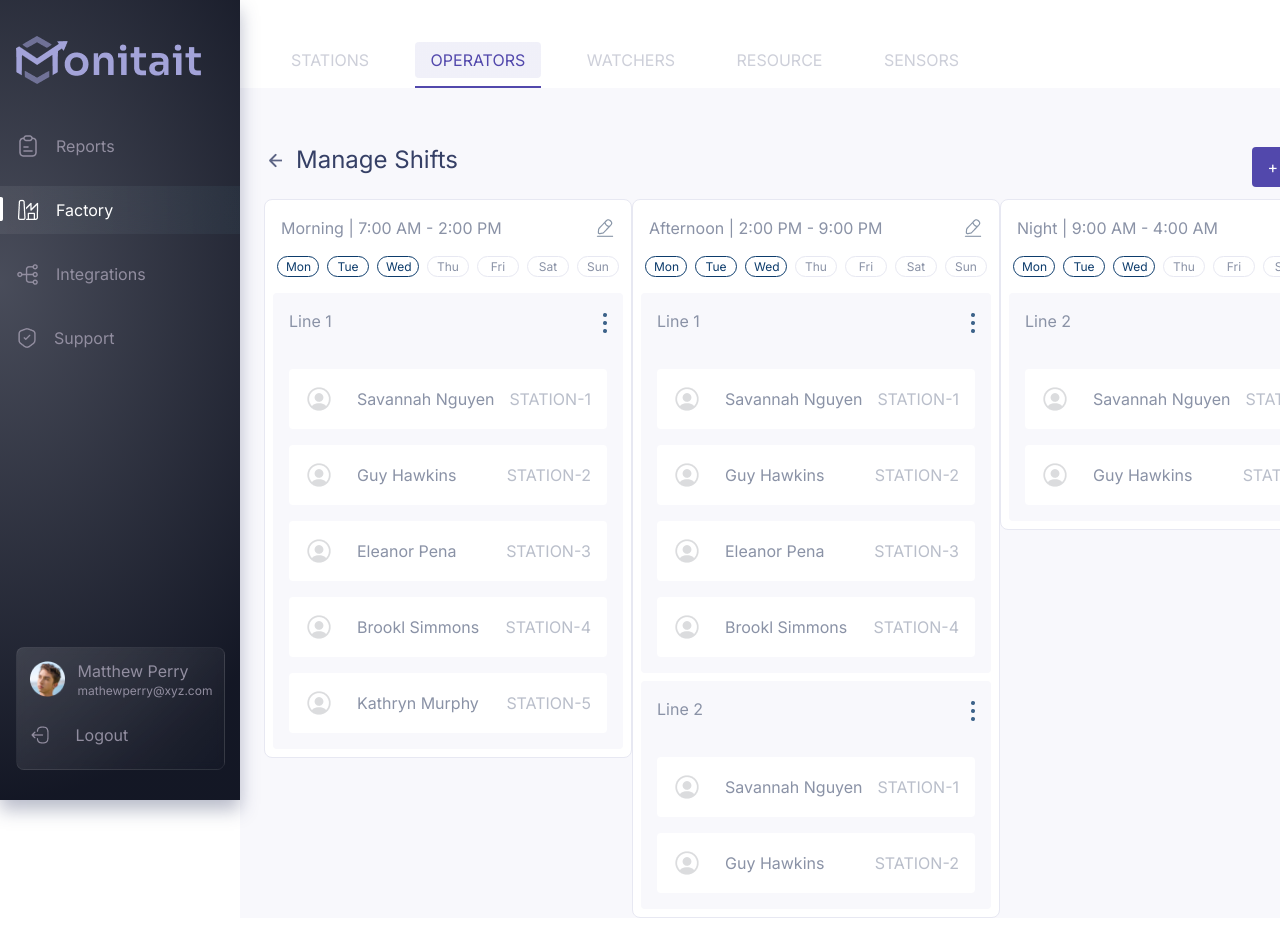
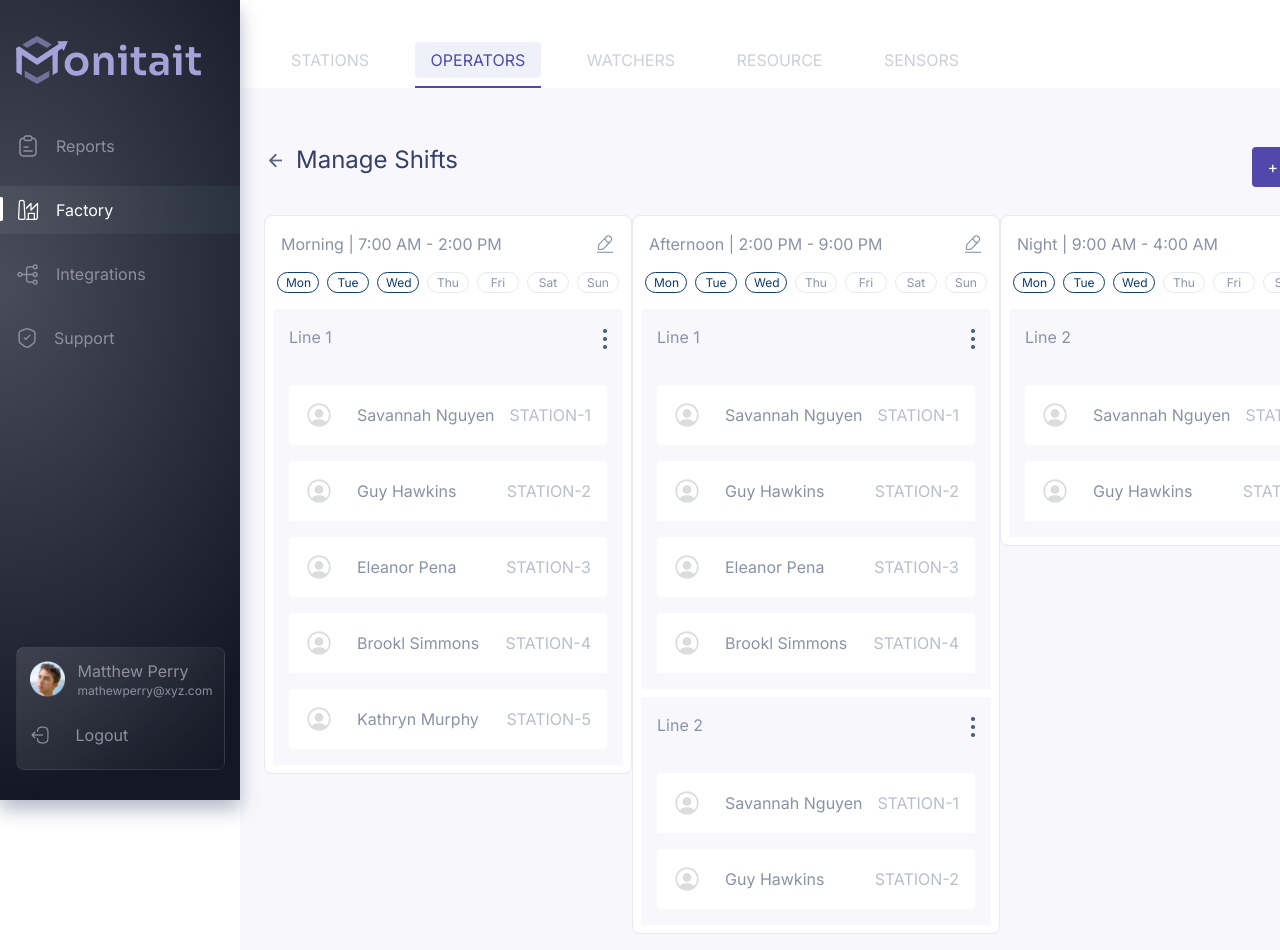
Before and after one commit to AlirezaAdabi/InterviewChallenge-Dashboard, a Next.js app: page /factory/operators in a window 1280 px wide. Shown: the top 950 px of the page. Before the commit the page ends 918 px from the top, so only its background shows below. Built offline with nearby package versions, Linux system fonts and the light colour scheme.

Commit message:
fix: Card

```diff
--- a/components/Card/Card.tsx
+++ b/components/Card/Card.tsx
@@ -10,7 +10,7 @@ interface Props {
 
 const Card = ({ date, startTime, endTime, children }: Props) => {
   return (
-    <div className="flex flex-col justify-start items-center w-[368px] bg-white rounded-lg border border-[#E7E8F2] h-fit">
+    <div className="flex flex-col justify-start items-center w-[368px] bg-white rounded-lg border border-[#E7E8F2] h-fit my-4">
       <div className="flex justify-between px-4 w-full text-[#8A92A6] my-4 items-center">
         <div>
           <span>{date}</span> | <span>{startTime}</span> -{" "}
```
